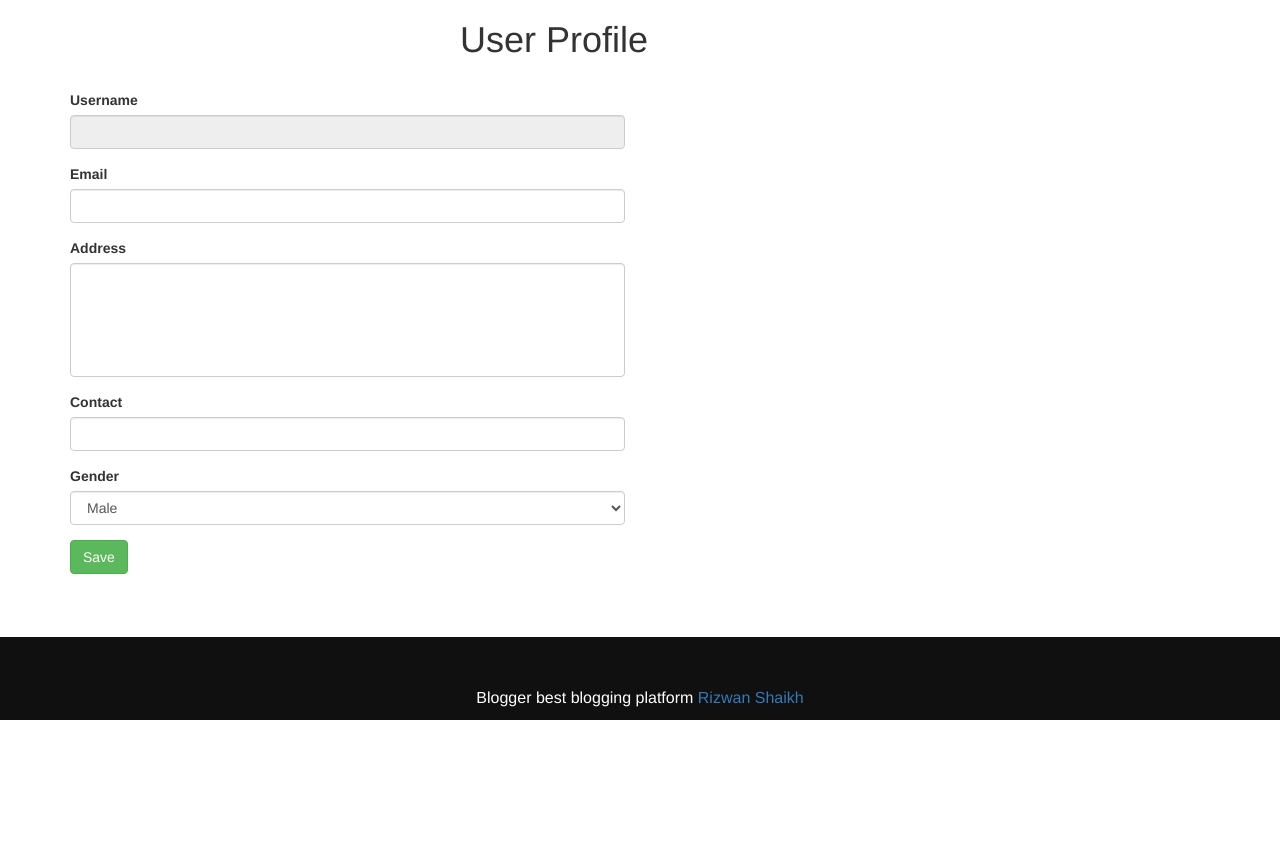
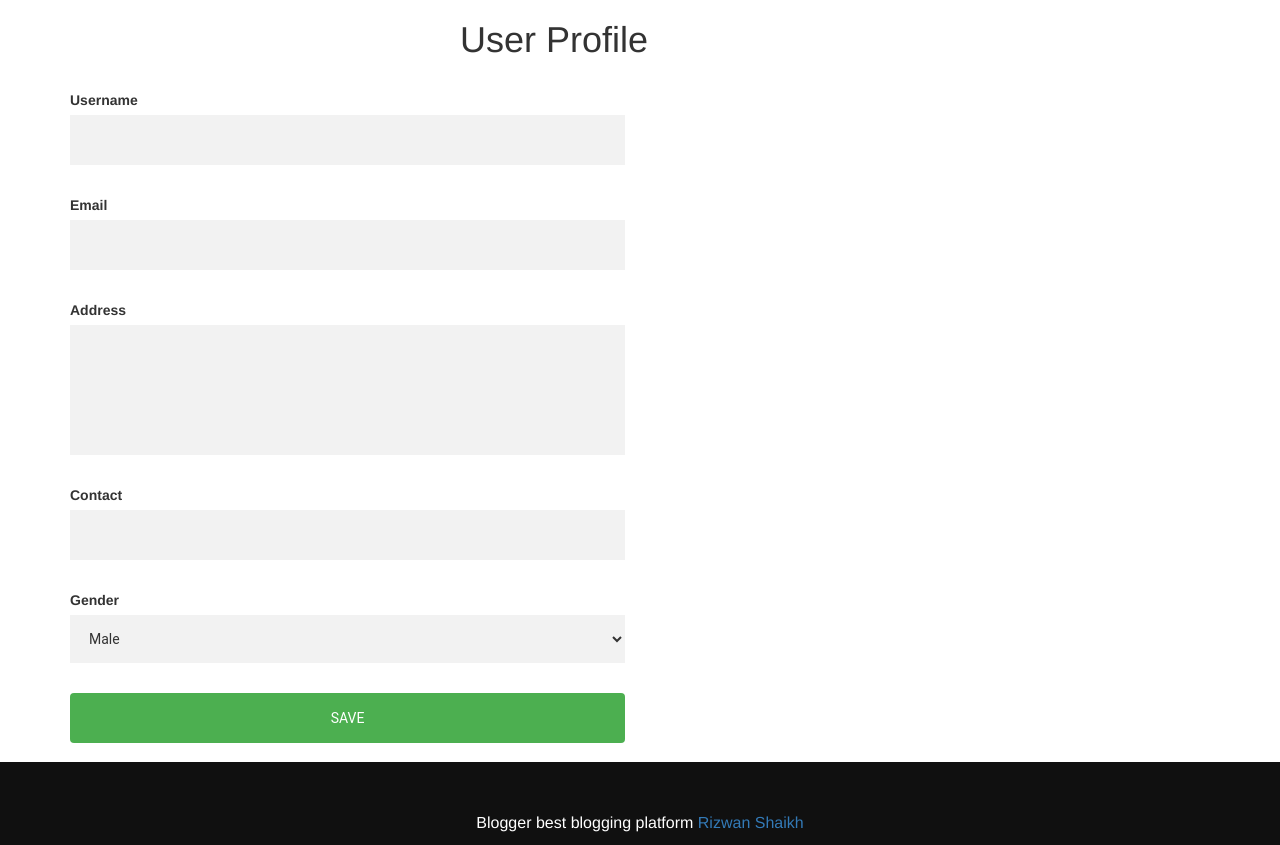
Before and after one commit to rizwans-cuelogic/cherrypy-blog, a Python web app: template templates/profile.html in a window 1280 px wide. Shown: the part 80-925 px from the top of the page. Before the commit the page ends 800 px from the top, so only its background shows below. Run offline with Jinja, Linux system fonts and the light colour scheme; the template is opened without the code that fills it, so the values that code supplies are empty; some libraries are stand-ins or nearby versions.

Commit message:
changed profile

```diff
--- a/templates/profile.html
+++ b/templates/profile.html
@@ -7,6 +7,31 @@
 		resize:none;
 	}
 
+.input-t{
+  font-family: "Roboto", sans-serif;
+  outline: 0;
+  background: #f2f2f2;
+  width: 100%;
+  border: 0;
+  margin: 0 0 15px;
+  padding: 15px;
+  box-sizing: border-box;
+  font-size: 14px;
+}
+.button-t {
+  font-family: "Roboto", sans-serif;
+  text-transform: uppercase;
+  outline: 0;
+  background: #4CAF50;
+  width: 100%;
+  border: 0;
+  padding: 15px;
+  color: #FFFFFF;
+  font-size: 14px;
+  -webkit-transition: all 0.3 ease;
+  transition: all 0.3 ease;
+  cursor: pointer;
+}
 </style>
 {% endblock %}
 
@@ -29,7 +54,7 @@
 					<div class="form-group col-md-12">
 
             			<label for="title" class="control-label">Username</label><br>
-            			<input type="text" class="form-control" name=username value="{{ user.username }}" required readonly="">
+            			<input type="text" class="input-t" name=username value="{{ user.username }}" required readonly="">
 
         			</div>
     			</div>
@@ -37,32 +62,32 @@
 					<div class="form-group col-md-12">
 
             			<label for="email" class="control-label">Email</label><br>
-            			<input type="email" class="form-control" name="email" value="{{ user.email }}" required>
+            			<input type="email" class="input-t" name="email" value="{{ user.email }}" required>
         			</div>
     			</div>
 				<div class="row">
 					<div class="form-group col-md-12">
 		            	<label for="address" class="control-label">Address</label><br>
-		            	<textarea class="form-control" name=Address rows="5">{% if user.Address %}{{ user.Address }}{% endif %}</textarea>
+		            	<textarea class="input-t" name=Address rows="5">{% if user.Address %}{{ user.Address }}{% endif %}</textarea>
 		            </div>
 		        </div>
 		        <div class="row">
 					<div class="form-group col-md-12">
 						<label for="contact" class="control-label">Contact</label><br>
-		            	<input type="tel" class="form-control" name="contact">
+		            	<input type="tel" class="input-t" name="contact">
 		        	</div>
 		    	</div>
 				<div class="row">
 					<div class="form-group col-md-12">
 						<label for="gender" class="control-label">Gender</label><br>
-		            	<select class="form-control" name="gender">
+		            	<select class="input-t" name="gender">
 		            		<option value="Male">Male</option>
 		            		<option value="Female">Female</option>
 		            		<option value="Other">Other</option>
 		            	</select>
 		        	</div>
 		    	</div>
-		    	<input type="submit" value="Save" class="btn btn-success">
+		    	<input type="submit" value="Save" class="btn btn-success button-t">
     			</form>
     		</div>
 
```
Also changed, not shown: templates/add_blog.html (+14 -3 lines), 1 other file.
